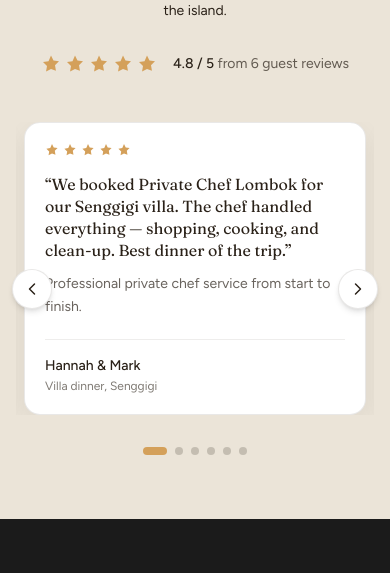
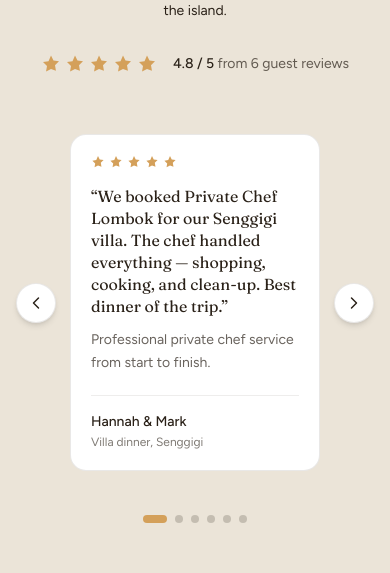
Before and after one commit to Crunchy89/private-chef, a Next.js app: page / in a window 390 px wide. Shown: the part 3179-3752 px from the top of the page. Built offline with nearby package versions, Linux system fonts and the light colour scheme; no server answers.

Commit message:
Update Testimonials and TestimonialsCarousel components to enhance styling and layout. Added background color to improve visual consistency and adjusted component structure for better responsiveness and user experience.

```diff
--- a/src/components/Testimonials.tsx
+++ b/src/components/Testimonials.tsx
@@ -61,6 +61,7 @@ export function Testimonials() {
     <section
       id="testimonials"
       className="bg-surface-warm px-4 py-16 sm:px-10 sm:py-20 lg:px-16 lg:py-24"
+      style={{ backgroundColor: "var(--surface-warm)" }}
     >
       <div className="mx-auto max-w-6xl text-center">
         <Reveal variant="up">
--- a/src/components/TestimonialsCarousel.tsx
+++ b/src/components/TestimonialsCarousel.tsx
@@ -116,12 +116,25 @@ export function TestimonialsCarousel({
         </p>
       </Reveal>
 
-      <div className="relative mt-12 sm:mt-14">
-        <div className="overflow-hidden">
+      <div className="mt-12 sm:mt-14">
+        <div className="flex items-center gap-2 sm:gap-3 lg:gap-4">
+          {total > 1 && (
+            <CarouselButton
+              label="Previous review"
+              direction="prev"
+              onClick={goPrev}
+            />
+          )}
+
           <div
-            className="flex ease-out"
+            className="min-w-0 flex-1 overflow-hidden"
+            style={{ backgroundColor: "var(--surface-warm)" }}
+          >
+            <div
+              className="flex py-3 ease-out"
               onTransitionEnd={handleTransitionEnd}
               style={{
+                backgroundColor: "var(--surface-warm)",
                 transform: `translateX(-${offset * stepPercent}%)`,
                 transitionProperty: "transform",
                 transitionDuration:
@@ -131,10 +144,13 @@ export function TestimonialsCarousel({
               {track.map((story, trackIndex) => (
                 <article
                   key={`${trackIndex}-${story.name}`}
-                className="box-border flex shrink-0 flex-col px-2"
-                style={{ width: `${stepPercent}%` }}
+                  className="box-border flex shrink-0 flex-col px-1.5 sm:px-2"
+                  style={{
+                    width: `${stepPercent}%`,
+                    backgroundColor: "var(--surface-warm)",
+                  }}
                 >
-                <div className="flex h-full flex-col rounded-2xl border border-ink/10 bg-surface-white p-5 text-left shadow-[0_8px_24px_rgba(42,33,24,0.06)] sm:p-6">
+                  <div className="flex h-full flex-col rounded-2xl border border-ink/10 bg-surface-white p-5 text-left sm:p-6">
                     <StarRating rating={story.rating} className="justify-start" />
                     <blockquote className="mt-4 flex-1 font-display text-base leading-snug text-ink sm:text-lg">
                       “{story.quote}”
@@ -157,20 +173,15 @@ export function TestimonialsCarousel({
           </div>
 
           {total > 1 && (
-          <>
-            <CarouselButton
-              label="Previous review"
-              direction="prev"
-              onClick={goPrev}
-              className="-left-1 sm:-left-4 lg:-left-5"
-            />
             <CarouselButton
               label="Next review"
               direction="next"
               onClick={goNext}
-              className="-right-1 sm:-right-4 lg:-right-5"
             />
+          )}
+        </div>
 
+        {total > 1 && (
           <div
             className="mt-8 flex flex-wrap items-center justify-center gap-2"
             role="tablist"
@@ -192,7 +203,6 @@ export function TestimonialsCarousel({
               />
             ))}
           </div>
-          </>
         )}
       </div>
     </>
@@ -203,19 +213,17 @@ function CarouselButton({
   label,
   direction,
   onClick,
-  className,
 }: {
   label: string;
   direction: "prev" | "next";
   onClick: () => void;
-  className: string;
 }) {
   return (
     <button
       type="button"
       aria-label={label}
       onClick={onClick}
-      className={`absolute top-1/2 z-10 inline-flex h-10 w-10 -translate-y-1/2 items-center justify-center rounded-full border border-ink/10 bg-surface-white text-ink shadow-md transition-colors hover:border-candle hover:text-candle sm:h-11 sm:w-11 ${className}`}
+      className="inline-flex h-10 w-10 shrink-0 items-center justify-center rounded-full border border-ink/10 bg-surface-white text-ink shadow-md transition-colors hover:border-candle hover:text-candle sm:h-11 sm:w-11"
     >
       <svg
         aria-hidden="true"
```
Lines whose indentation alone changed are shown as unchanged.
